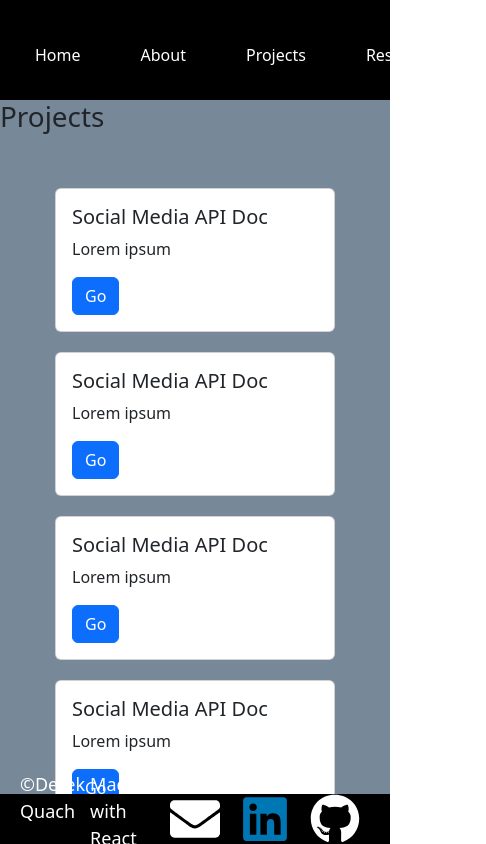
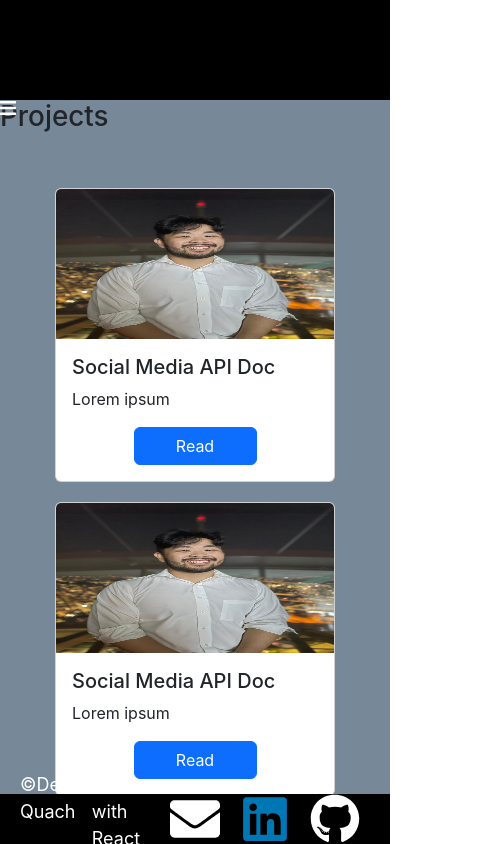
Before and after one commit to dnqUW/portfolio, a React (Create React App) app: page /projects in a window 390 px wide. Shown: the top 844 px of the page, 486 px wide, since content can reach past the window. Built offline with nearby package versions, Linux system fonts and the light colour scheme.

Commit message:
responsive css

```diff
--- a/src/components/navbar.js
+++ b/src/components/navbar.js
@@ -1,7 +1,10 @@
 import "../css/navbar.css";
 import {NavLink} from "react-router-dom";
+import {FaBars} from "react-icons/fa";
 
 export default function Navbar() {
+
+
     return(
         <nav className="navbar">
 
@@ -12,6 +15,9 @@ export default function Navbar() {
                     <li><NavLink to="/resume">Resume</NavLink></li>
                 </ul>
 
+                    <FaBars className="bars"/>
+
+
         </nav>
     );
 }
--- a/src/components/project-cards.js
+++ b/src/components/project-cards.js
@@ -4,11 +4,13 @@ import "../css/project-cards.css";
 export default function ProjectCard(props) {
     return(
         <div className="card">
-        {/* <img className="card-img-top" src={props.data.thumbnail} alt={props.data.alt}/> */}
+        <img className="card-img-top" src={props.data.thumbnail} alt={props.data.alt}/>
         <div className="card-body">
             <h5 className="card-title">{props.data.name}</h5>
             <p className="card-text">{props.data.description}</p>
-            <a href= {props.data.url} className="btn btn-primary">Go</a>
+            <div className="btn-container">
+                <a href= {props.data.url} className="btn btn-primary">Read</a>
+            </div>
         </div>
         </div>
     );
--- a/src/css/navbar.css
+++ b/src/css/navbar.css
@@ -18,3 +18,23 @@
     width: 100%;
     justify-content: space-between;
 }/* makes buttons side by side and makes it right next to each other*/
+
+.bars {
+    display: none;
+}
+
+@media(max-width: 650px) {
+
+    .bars {
+        display: block;
+
+        color: white;
+
+        height: 200px;
+    }
+
+
+    .navbar ul {
+        display: none;
+    }
+}
--- a/src/css/project-cards.css
+++ b/src/css/project-cards.css
@@ -8,3 +8,18 @@
     flex-wrap: wrap;
     margin: 45px;
 }
+
+.card-img-top {
+    width: 100%;
+    height: 150px;
+}
+
+.btn {
+    width: 50%;
+
+}
+
+.btn-container {
+    display: flex;
+    justify-content: center;
+}
--- a/src/data/projects.json
+++ b/src/data/projects.json
@@ -1,27 +1,27 @@
 [
     {
-        "thumbnail": "./img/derek-quach-header.png",
+        "thumbnail": "./img/derek-quach-headshot.png",
         "name": "Social Media API Doc",
         "alt": "",
         "description": "Lorem ipsum",
         "url": "https://docs.google.com/document/d/1rOXIoSUy8NMD_AHr192gqioUQmyF0OQNTVeC4ukK-ZQ/edit?usp=sharing"
     },
     {
-        "thumbnail": "./img/derek-quach-header.png",
+        "thumbnail": "./img/derek-quach-headshot.png",
         "name": "Social Media API Doc",
         "alt": "",
         "description": "Lorem ipsum",
         "url": "https://docs.google.com/document/d/1rOXIoSUy8NMD_AHr192gqioUQmyF0OQNTVeC4ukK-ZQ/edit?usp=sharing"
     },
     {
-        "thumbnail": "./img/derek-quach-header.png",
+        "thumbnail": "./img/derek-quach-headshot.png",
         "name": "Social Media API Doc",
         "alt": "",
         "description": "Lorem ipsum",
         "url": "https://docs.google.com/document/d/1rOXIoSUy8NMD_AHr192gqioUQmyF0OQNTVeC4ukK-ZQ/edit?usp=sharing"
     },
     {
-        "thumbnail": "./img/derek-quach-header.png",
+        "thumbnail": "./img/derek-quach-headshot.png",
         "name": "Social Media API Doc",
         "alt": "",
         "description": "Lorem ipsum",
@@ -29,14 +29,14 @@
 
     },
     {
-        "thumbnail": "./img/derek-quach-header.png",
+        "thumbnail": "./img/derek-quach-headshot.png",
         "name": "Social Media API Doc",
         "alt": "",
         "description": "Lorem ipsum",
         "url": "https://docs.google.com/document/d/1rOXIoSUy8NMD_AHr192gqioUQmyF0OQNTVeC4ukK-ZQ/edit?usp=sharing"
     },
     {
-        "thumbnail": "./img/derek-quach-header.png",
+        "thumbnail": "./img/derek-quach-headshot.png",
         "name": "Social Media API Doc",
         "alt": "",
         "description": "Lorem ipsum",
--- a/src/index.js
+++ b/src/index.js
@@ -1,10 +1,12 @@
 import React from 'react';
 import ReactDOM from 'react-dom/client';
 import App from './App';
-import "./index.css";
+
 // import reportWebVitals from './reportWebVitals';
 import {BrowserRouter} from 'react-router-dom';
 import 'bootstrap/dist/css/bootstrap.min.css';
+import "./index.css";
+import "./css/project-cards.css";
 
 
 const root = ReactDOM.createRoot(document.getElementById('root'));
```
